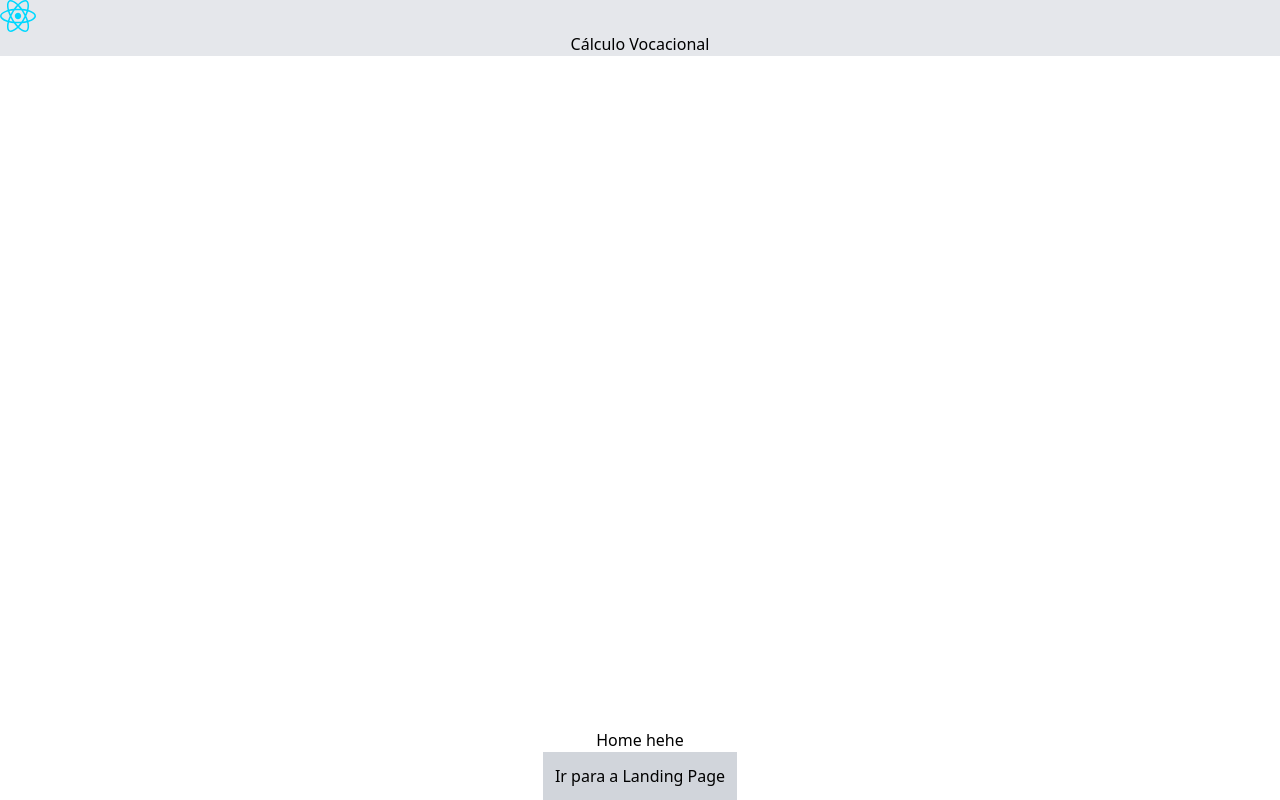
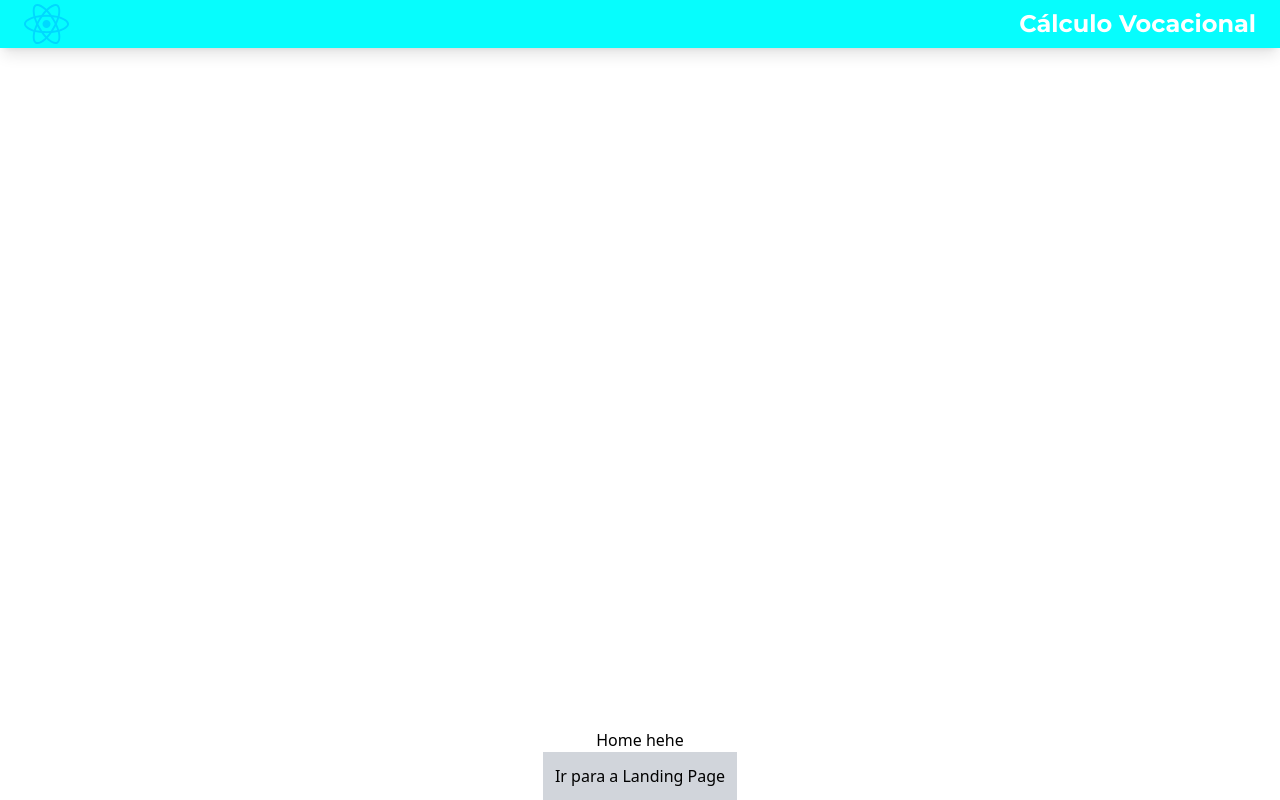
Before and after one commit to ryanviana/paid-cv, a React (Vite) app in the folder calc-vocacional/: page / in a window 1280 px wide. Built offline with nearby package versions, Linux system fonts and the light colour scheme.

Commit message:
feat: improve header

```diff
--- a/calc-vocacional/src/components/Header.jsx
+++ b/calc-vocacional/src/components/Header.jsx
@@ -3,10 +3,14 @@ import Logo from '/react.svg'
 function Header() {
 
     return (
-        <nav className='bg-gray-200'>
-            <img src={Logo} alt="Logo Jornadas" />
-            <h1>Cálculo Vocacional </h1>
-        </nav>
+        <nav className="bg-jornadas-blue py-1 px-6 shadow-lg flex justify-between items-center">
+
+        <img src={Logo} alt="Logo Jornadas" className="h-5 md:h-10" />
+
+        <h1 className="text-white text-1xl md:text-2xl font-montserrat font-bold text-center">
+            Cálculo Vocacional
+        </h1>
+    </nav>
     );
 }
 
```
